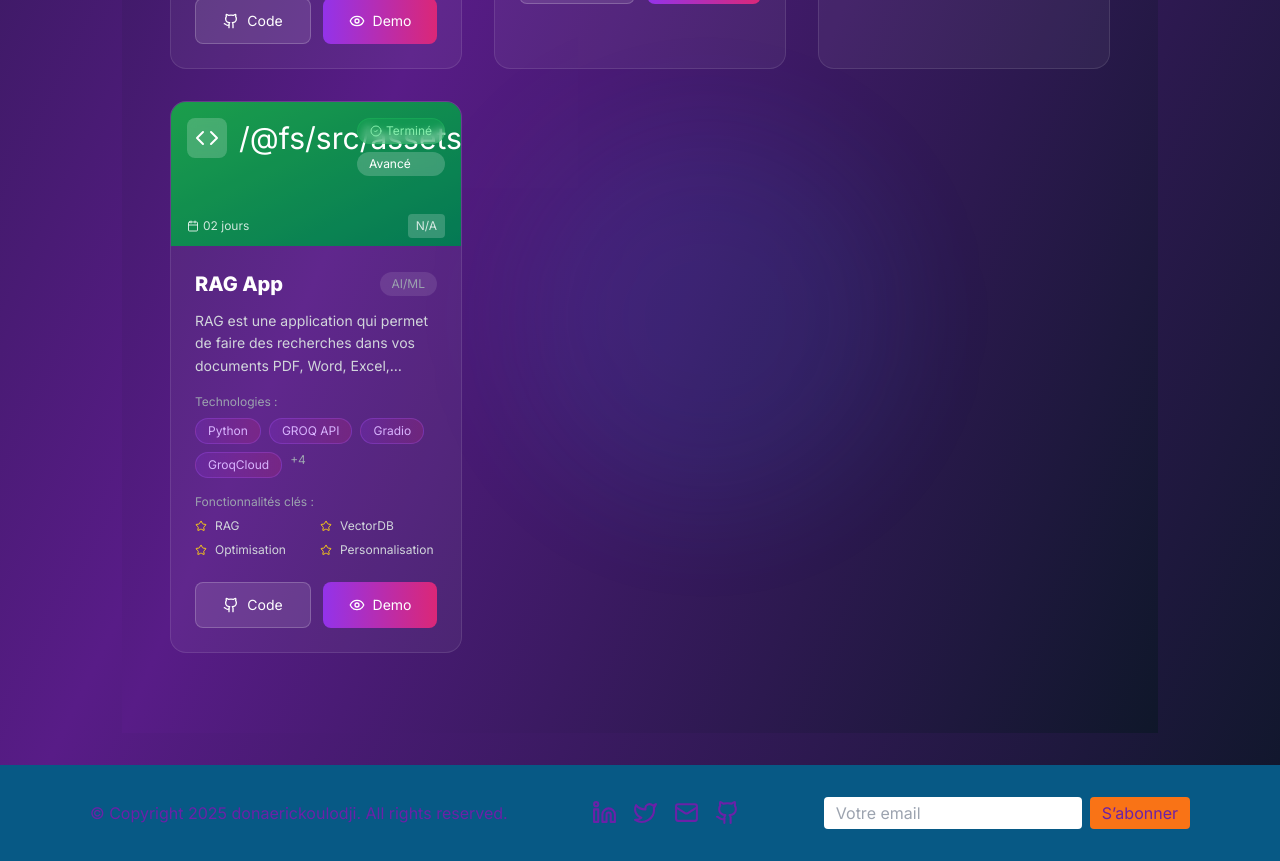
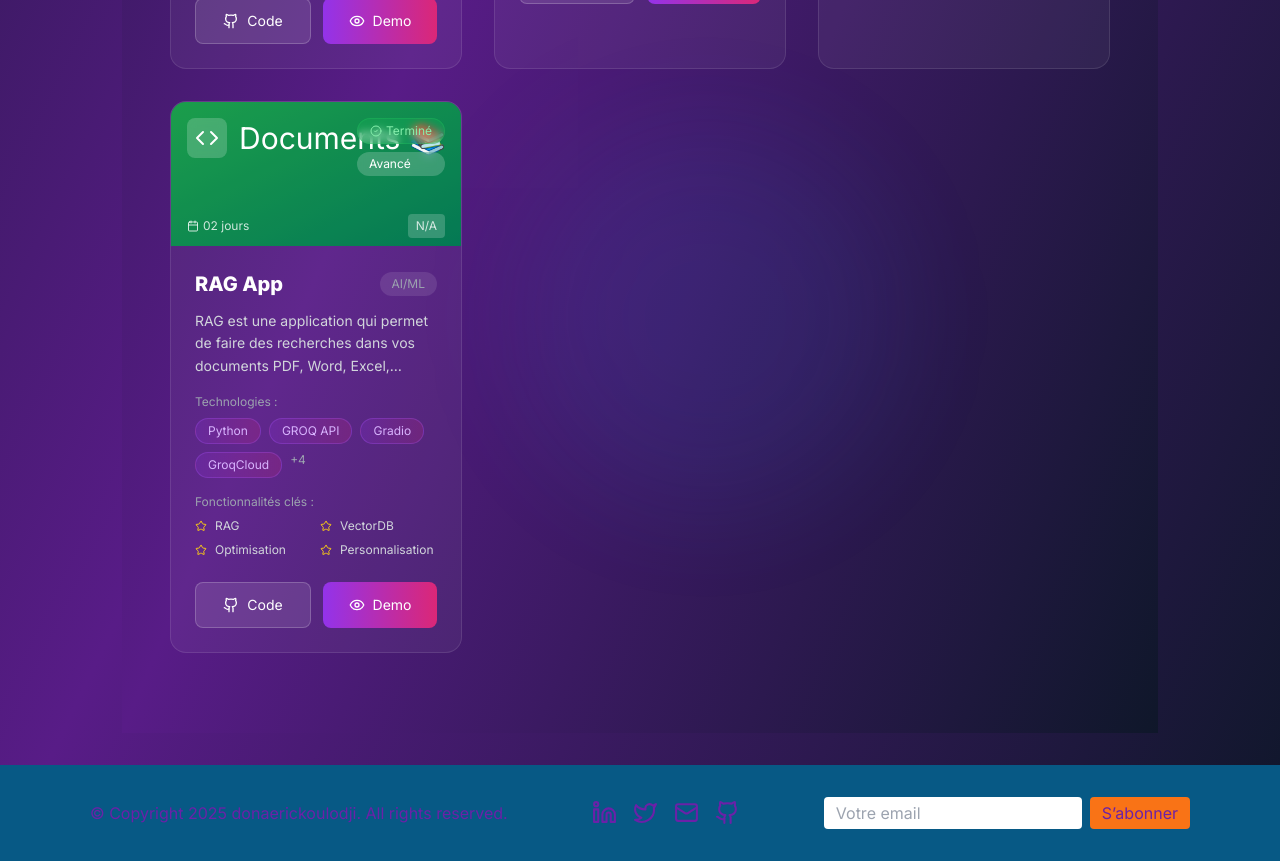
Before and after one commit to dona-eric/portfolio, a React (Vite) app: page /projects in a window 1280 px wide. Shown: the part 1780-2641 px from the top of the page. Built offline with nearby package versions, Linux system fonts and the light colour scheme.

Commit message:
added the projects

```diff
--- a/src/pages/Projects.jsx
+++ b/src/pages/Projects.jsx
@@ -137,7 +137,7 @@ const PROJECTS_DATA = [
     features: ["RAG", "VectorDB", "Optimisation", "Personnalisation", "Multi-format", "Analytics"],
     github: "https://huggingface.co/spaces/donerick/",
     demo: "https://huggingface.co/spaces/donerick/Projects",
-    image: rag,
+    image: "Documents 📚",
     difficulty: "Avancé",
     duration: "02 jours",
     impact: "N/A"
```
